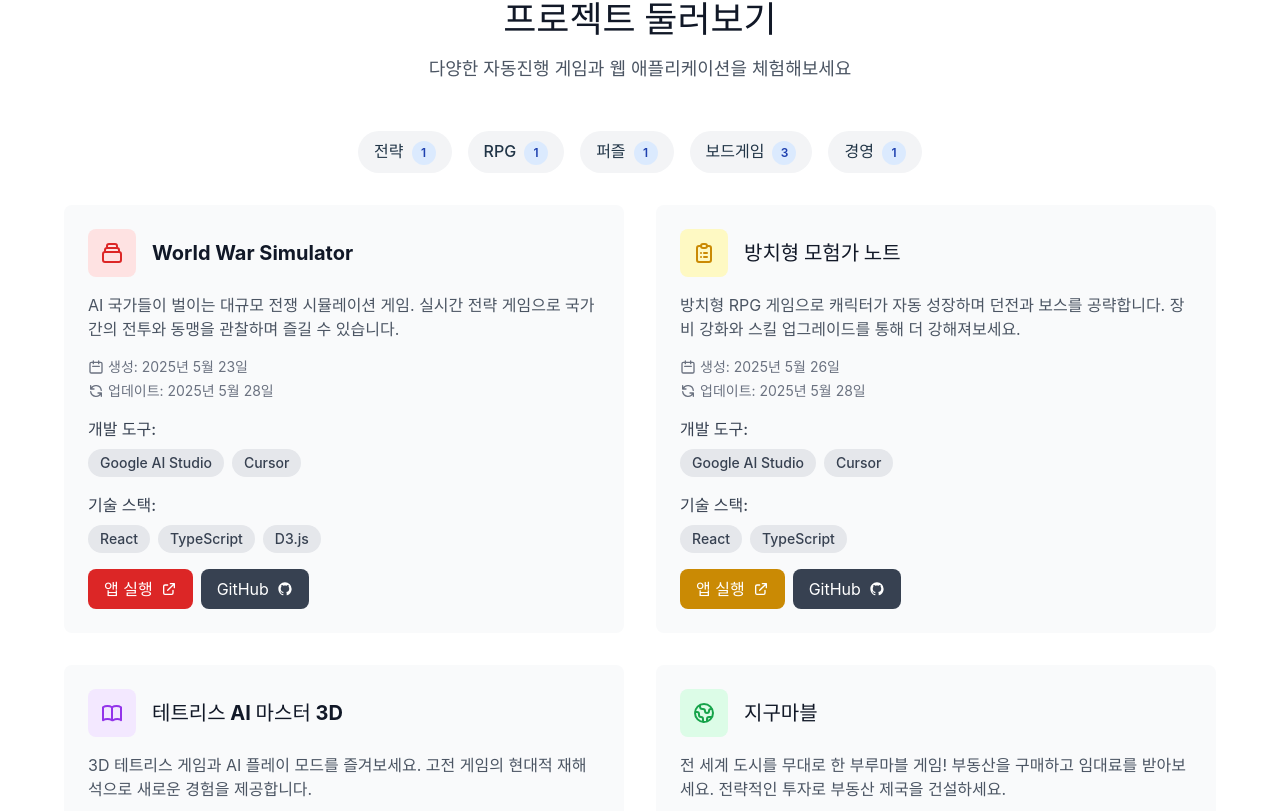
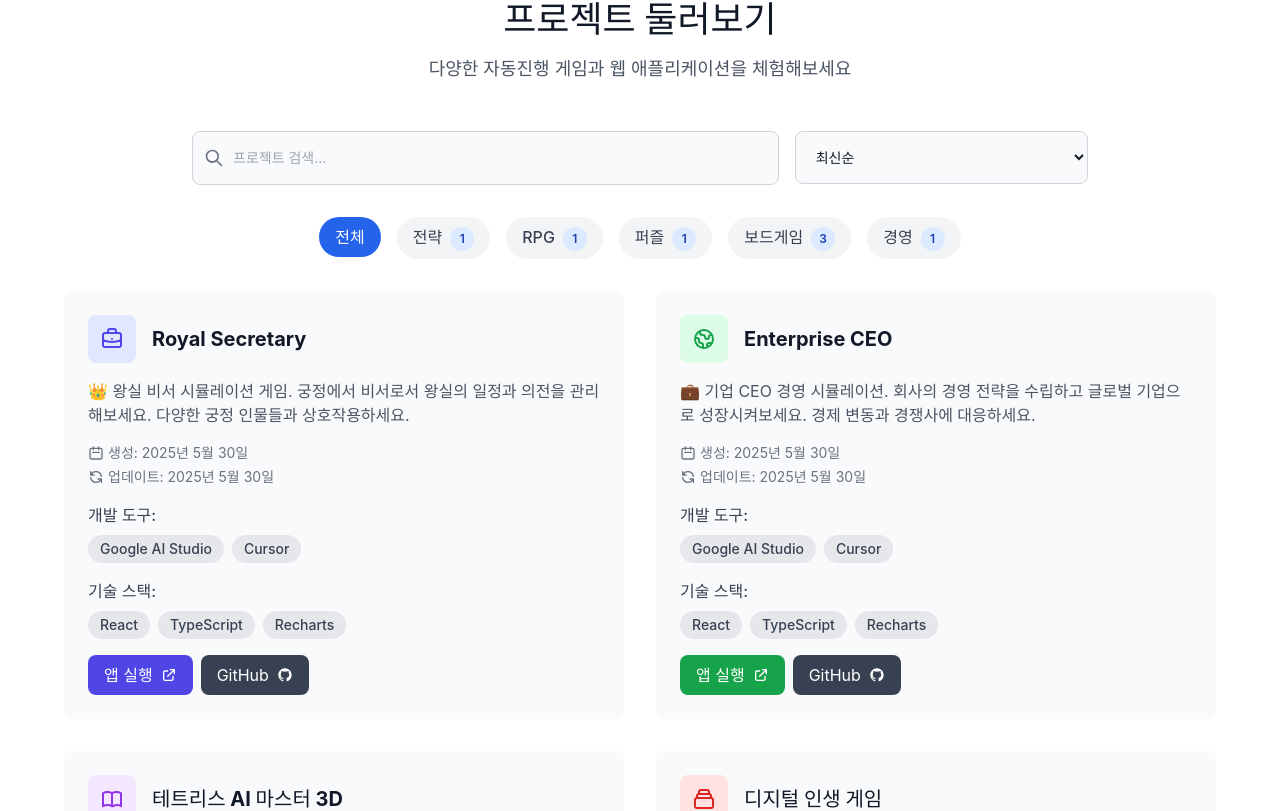
Before and after one commit to sigco3111/DevCanvas, a React (Vite) app: page / in a window 1280 px wide. Shown: the part 418-1229 px from the top of the page. Built offline with nearby package versions, Linux system fonts and the light colour scheme.

Commit message:
검색 및 필터링 기능 추가 - 프로젝트 목록에서 카테고리, 검색어, 정렬 기준에 따라 필터링 가능

```diff
--- a/index.html
+++ b/index.html
@@ -11,8 +11,8 @@
     <!-- SEO 메타 태그 -->
     <title>DevCanvas - 웹앱 & 웹게임 허브 | 자동진행 게임 플랫폼</title>
     <meta name="google-site-verification" content="CaXr8wavJnv-spof3zendNR4yJaysibEW-rPpDM93L0" />
-    <meta name="description" content="DevCanvas는 다양한 자동진행 게임과 웹 애플리케이션을 제공하는 플랫폼입니다. World War Simulator, 테트리스 AI 마스터, 방치형 RPG 등 다양한 게임을 즐겨보세요." />
-    <meta name="keywords" content="웹게임, 자동진행 게임, 웹앱, 게임허브, World War Simulator, 테트리스 AI, 방치형 RPG, React, TypeScript, AI, AI게임, 바이브코딩" />
+    <meta name="description" content="DevCanvas는 다양한 자동진행 게임과 웹 애플리케이션을 오픈소스로 제공하는 플랫폼입니다." />
+    <meta name="keywords" content="데스캔버스, 오픈소스, 웹게임, 자동진행 게임, 웹앱, 게임허브, World War Simulator, 테트리스 AI, 방치형 RPG, React, TypeScript, AI, AI게임, 바이브코딩" />
     <meta name="author" content="DevCanvas" />
     <meta name="robots" content="index, follow" />
     <meta name="googlebot" content="index, follow" />
@@ -24,7 +24,7 @@
     <meta property="og:type" content="website" />
     <meta property="og:url" content="https://devcanvas.vercel.app/" />
     <meta property="og:title" content="DevCanvas - 웹앱 & 웹게임 허브 | 자동진행 게임 플랫폼" />
-    <meta property="og:description" content="DevCanvas는 다양한 자동진행 게임과 웹 애플리케이션을 제공하는 플랫폼입니다. World War Simulator, 테트리스 AI 마스터, 방치형 RPG 등 다양한 게임을 즐겨보세요." />
+    <meta property="og:description" content="DevCanvas는 다양한 자동진행 게임과 웹 애플리케이션을 오픈소스로 제공하는 플랫폼입니다." />
     <meta property="og:image" content="https://devcanvas.vercel.app/og-image.jpg" />
     <meta property="og:image:alt" content="DevCanvas 플랫폼 스크린샷" />
 
@@ -32,7 +32,7 @@
     <meta property="twitter:card" content="summary_large_image" />
     <meta property="twitter:url" content="https://devcanvas.vercel.app/" />
     <meta property="twitter:title" content="DevCanvas - 웹앱 & 웹게임 허브 | 자동진행 게임 플랫폼" />
-    <meta property="twitter:description" content="DevCanvas는 다양한 자동진행 게임과 웹 애플리케이션을 제공하는 플랫폼입니다. World War Simulator, 테트리스 AI 마스터, 방치형 RPG 등 다양한 게임을 즐겨보세요." />
+    <meta property="twitter:description" content="DevCanvas는 다양한 자동진행 게임과 웹 애플리케이션을 오픈소스로 제공하는 플랫폼입니다." />
     <meta property="twitter:image" content="https://devcanvas.vercel.app/og-image.jpg" />
     <meta property="twitter:image:alt" content="DevCanvas 플랫폼 스크린샷" />
 
--- a/src/App.tsx
+++ b/src/App.tsx
@@ -1,7 +1,7 @@
 import { Header, Hero, ProjectCard } from './components';
 import { PortfolioItem } from './types/portfolio';
 import portfolioData from './data/portfolios.json';
-import { useEffect } from 'react';
+import { useEffect, useState } from 'react';
 import { Helmet } from 'react-helmet-async';
 
 /**
@@ -12,11 +12,53 @@ function App() {
   // 포트폴리오 데이터 로드
   const portfolios: PortfolioItem[] = portfolioData as PortfolioItem[];
 
+  // 검색 및 정렬 상태
+  const [searchTerm, setSearchTerm] = useState('');
+  const [sortBy, setSortBy] = useState<'newest' | 'oldest' | 'alphabetical'>('newest');
+  const [selectedCategory, setSelectedCategory] = useState<string>('all');
+
   // 카테고리별 프로젝트 수 계산
   const categoryCounts = portfolios.reduce((acc, project) => {
     acc[project.category] = (acc[project.category] || 0) + 1;
     return acc;
   }, {} as Record<string, number>);
+
+  // 모든 카테고리 목록 생성
+  const allCategories = ['all', ...Object.keys(categoryCounts)];
+
+  // 필터링 및 정렬된 프로젝트 목록
+  const filteredProjects = portfolios
+    .filter(project => {
+      // 카테고리 필터링
+      if (selectedCategory !== 'all' && project.category !== selectedCategory) {
+        return false;
+      }
+
+      // 검색어 필터링
+      if (searchTerm.trim() !== '') {
+        const searchLower = searchTerm.toLowerCase();
+        return (
+          project.title.toLowerCase().includes(searchLower) ||
+          project.description.toLowerCase().includes(searchLower) ||
+          project.technologies.some(tech => tech.toLowerCase().includes(searchLower))
+        );
+      }
+
+      return true;
+    })
+    .sort((a, b) => {
+      // 정렬 로직
+      switch (sortBy) {
+        case 'newest':
+          return new Date(b.createdAt).getTime() - new Date(a.createdAt).getTime();
+        case 'oldest':
+          return new Date(a.createdAt).getTime() - new Date(b.createdAt).getTime();
+        case 'alphabetical':
+          return a.title.localeCompare(b.title);
+        default:
+          return 0;
+      }
+    });
 
   // 페이지 로드 시 접근성 개선
   useEffect(() => {
@@ -53,27 +95,108 @@ function App() {
                 </p>
               </header>
 
-              {/* 카테고리 요약 - 검색엔진에 추가 콘텐츠 제공 */}
+              {/* 검색 및 필터링 컨트롤 */}
+              <div className="max-w-4xl mx-auto mb-8">
+                <div className="flex flex-col md:flex-row gap-4 mb-6">
+                  {/* 검색 창 */}
+                  <div className="w-full md:w-2/3">
+                    <div className="relative">
+                      <div className="absolute inset-y-0 left-0 flex items-center pl-3 pointer-events-none">
+                        <svg className="w-5 h-5 text-gray-500 dark:text-gray-400" fill="none" stroke="currentColor" viewBox="0 0 24 24">
+                          <path strokeLinecap="round" strokeLinejoin="round" strokeWidth={2} d="M21 21l-6-6m2-5a7 7 0 11-14 0 7 7 0 0114 0z" />
+                        </svg>
+                      </div>
+                      <input
+                        type="search"
+                        className="block w-full p-4 pl-10 text-sm text-gray-900 bg-gray-50 rounded-lg border border-gray-300 focus:ring-blue-500 focus:border-blue-500 dark:bg-gray-700 dark:border-gray-600 dark:text-white"
+                        placeholder="프로젝트 검색..."
+                        value={searchTerm}
+                        onChange={(e) => setSearchTerm(e.target.value)}
+                        aria-label="프로젝트 검색"
+                      />
+                    </div>
+                  </div>
+
+                  {/* 정렬 드롭다운 */}
+                  <div className="w-full md:w-1/3">
+                    <select
+                      className="bg-gray-50 border border-gray-300 text-gray-900 text-sm rounded-lg focus:ring-blue-500 focus:border-blue-500 block w-full p-4 dark:bg-gray-700 dark:border-gray-600 dark:text-white"
+                      value={sortBy}
+                      onChange={(e) => setSortBy(e.target.value as 'newest' | 'oldest' | 'alphabetical')}
+                      aria-label="정렬 기준"
+                    >
+                      <option value="newest">최신순</option>
+                      <option value="oldest">오래된순</option>
+                      <option value="alphabetical">이름순</option>
+                    </select>
+                  </div>
+                </div>
+              </div>
+
+              {/* 카테고리 필터 */}
               <div className="mb-8 max-w-4xl mx-auto">
                 <h2 className="sr-only">카테고리별 게임</h2>
                 <ul className="flex flex-wrap justify-center gap-4">
-                  {Object.entries(categoryCounts).map(([category, count]) => (
-                    <li key={category} className="bg-gray-100 dark:bg-gray-700 px-4 py-2 rounded-full">
-                      <span className="font-medium">{category}</span>
-                      <span className="ml-2 inline-flex items-center justify-center bg-blue-100 dark:bg-blue-900 text-blue-800 dark:text-blue-200 text-xs font-semibold rounded-full w-6 h-6">{count}</span>
+                  {allCategories.map((category) => (
+                    <li key={category}>
+                      <button
+                        onClick={() => setSelectedCategory(category)}
+                        className={`px-4 py-2 rounded-full transition-colors ${
+                          selectedCategory === category
+                            ? 'bg-blue-600 text-white'
+                            : 'bg-gray-100 dark:bg-gray-700 text-gray-700 dark:text-gray-300 hover:bg-gray-200 dark:hover:bg-gray-600'
+                        }`}
+                      >
+                        <span className="font-medium capitalize">{category === 'all' ? '전체' : category}</span>
+                        {category !== 'all' && (
+                          <span className="ml-2 inline-flex items-center justify-center bg-blue-100 dark:bg-blue-900 text-blue-800 dark:text-blue-200 text-xs font-semibold rounded-full w-6 h-6">
+                            {categoryCounts[category]}
+                          </span>
+                        )}
+                      </button>
                     </li>
                   ))}
                 </ul>
               </div>
 
+              {/* 검색 결과 표시 */}
+              {searchTerm.trim() !== '' && (
+                <div className="text-center mb-6">
+                  <p className="text-gray-600 dark:text-gray-300">
+                    "{searchTerm}" 검색 결과: {filteredProjects.length}개 프로젝트
+                  </p>
+                </div>
+              )}
+
               {/* 프로젝트 카드들 - 구조화된 마크업 */}
+              {filteredProjects.length > 0 ? (
                 <div role="feed" aria-label="프로젝트 목록" className="grid md:grid-cols-2 lg:grid-cols-2 gap-8 max-w-6xl mx-auto">
-                {portfolios.map((project) => (
+                  {filteredProjects.map((project) => (
                     <article key={project.id}>
                       <ProjectCard project={project} />
                     </article>
                   ))}
                 </div>
+              ) : (
+                <div className="text-center py-12">
+                  <svg className="mx-auto h-12 w-12 text-gray-400" fill="none" stroke="currentColor" viewBox="0 0 24 24">
+                    <path strokeLinecap="round" strokeLinejoin="round" strokeWidth={2} d="M9.172 16.172a4 4 0 015.656 0M9 10h.01M15 10h.01M21 12a9 9 0 11-18 0 9 9 0 0118 0z" />
+                  </svg>
+                  <h3 className="mt-2 text-lg font-medium text-gray-900 dark:text-white">검색 결과가 없습니다</h3>
+                  <p className="mt-1 text-gray-500 dark:text-gray-400">다른 검색어를 입력하거나 필터를 조정해보세요.</p>
+                  <div className="mt-6">
+                    <button
+                      onClick={() => {
+                        setSearchTerm('');
+                        setSelectedCategory('all');
+                      }}
+                      className="inline-flex items-center px-4 py-2 border border-transparent text-sm font-medium rounded-md shadow-sm text-white bg-blue-600 hover:bg-blue-700"
+                    >
+                      필터 초기화
+                    </button>
+                  </div>
+                </div>
+              )}
 
               <footer className="text-center mt-12">
                 <p className="text-gray-500 dark:text-gray-400">
```
Lines whose indentation alone changed are shown as unchanged.
